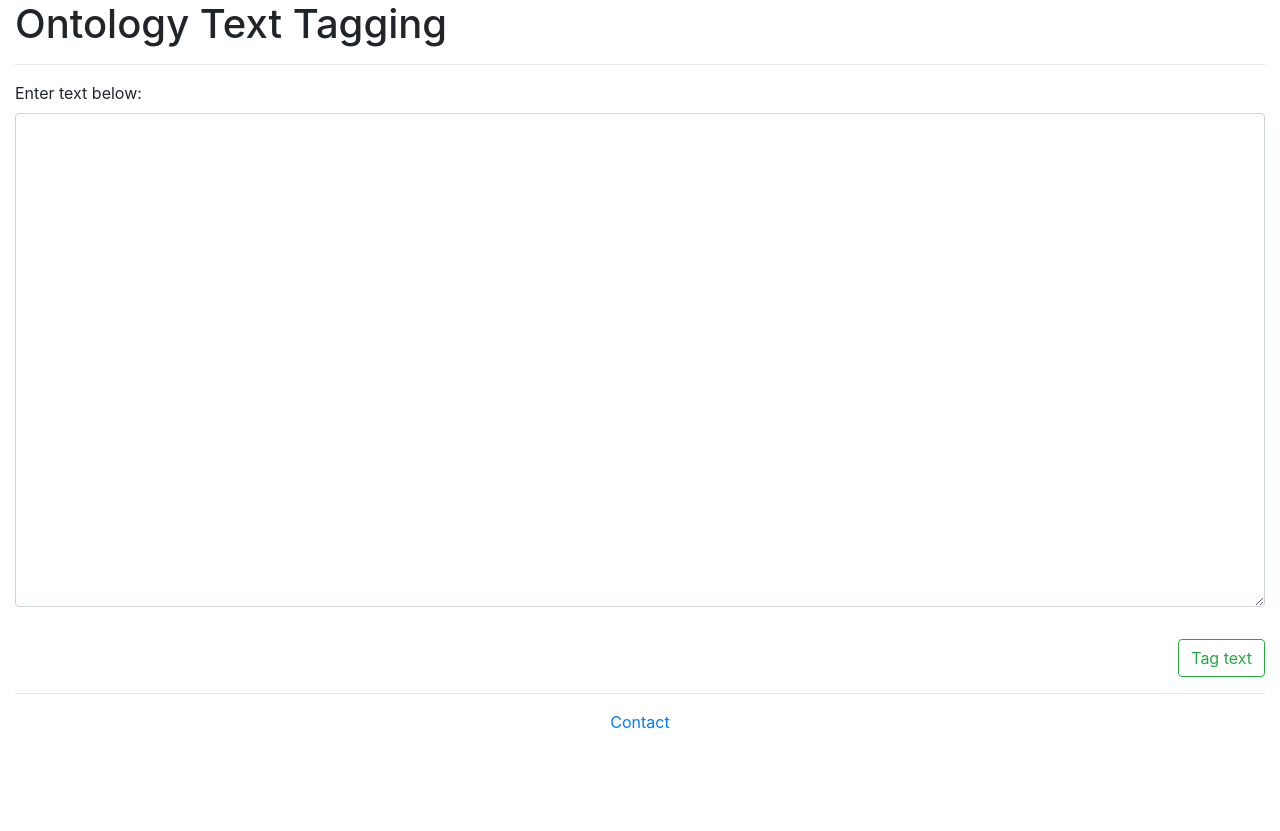
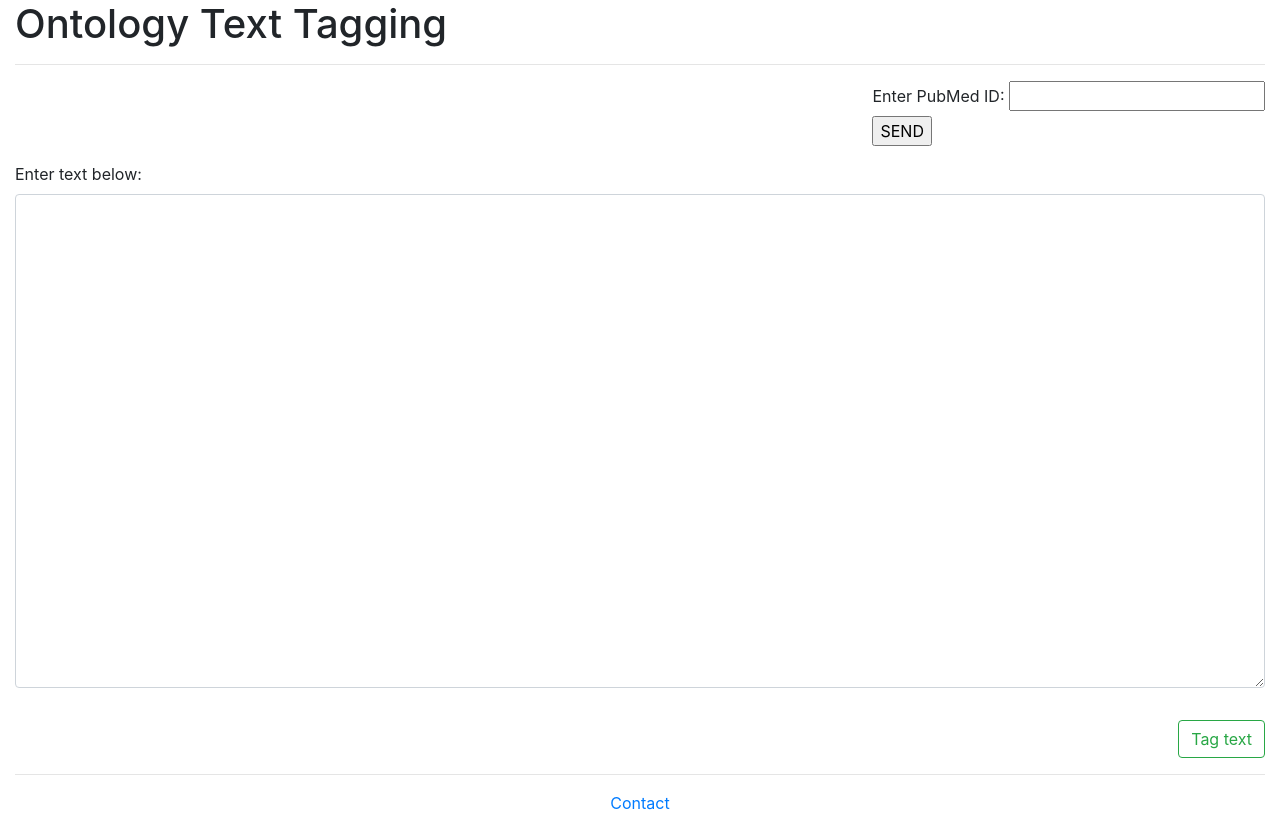
Before and after one commit to ontology-tools/onto-text-tag, a Flask app: page / in a window 1280 px wide. Before the commit the page ends 729 px from the top, so only its background shows below. Run offline with Flask 2, Linux system fonts and the light colour scheme; some libraries are stand-ins or nearby versions.

Commit message:
added form to enter pubmed ID retrieved form input on server
Signed-off-by: Tom <tomjuggler@gmail.com>

```diff
--- a/app.py
+++ b/app.py
@@ -1,4 +1,4 @@
- # Copyright 2018 Google LLC
+# Copyright 2018 Google LLC
 #
 # Licensed under the Apache License, Version 2.0 (the "License");
 # you may not use this file except in compliance with the License.
@@ -38,43 +38,58 @@ nlp.add_pipe(onto_extractor, after="ner")
 def home():
     return render_template('index.html')
 
+
+@app.route('/pubmed', methods=['POST'])
+def pubmed():
+    id = request.form.get('pubmed_id')
+    # id = request.get_json()
+    print(f"Pubmed id {id}")
+    if id:
+        print(f"Got it {id}")
+        return render_template('index.html')
+    else:
+        print(f"Got nothing")
+        return render_template('index.html')
+    #     text = id)
+    #    tag_results=tag_results)
+
+
 # Text tagging app
-@app.route('/tag', methods = ['POST'])
+
+@ app.route('/tag', methods=['POST'])
 def tag():
-    text = request.form['inputText']
+    text=request.form['inputText']
     print(f"Got input text {text}")
     # process the text
-    doc = nlp(text)
-    tag_results = []
+    doc=nlp(text)
+    tag_results=[]
     # get ontology IDs identified
     for token in doc:
         if token._.is_ontol_term:
-            #print(token._.ontol_id, token.text, token.idx)
-            term = onto_extractor.get_term(token._.ontol_id)
+            # print(token._.ontol_id, token.text, token.idx)
+            term=onto_extractor.get_term(token._.ontol_id)
             if term:
-                ontol_label = term.name
-                ontol_def = str(term.definition)
-                ontol_namespace = term.namespace
+                ontol_label=term.name
+                ontol_def=str(term.definition)
+                ontol_namespace=term.namespace
                 if ontol_namespace is None:
-                    ontol_namespace = term.id[0:term.id.index(":")]
+                    ontol_namespace=term.id[0:term.id.index(":")]
             else:
-                ontol_label = ""
-                ontol_def = ""
-                ontol_namespace = ""
-            tag_results.append({"ontol_id":token._.ontol_id,
-                                "span_text":token.text,
+                ontol_label=""
+                ontol_def=""
+                ontol_namespace=""
+            tag_results.append({"ontol_id": token._.ontol_id,
+                                "span_text": token.text,
                                 "ontol_label": ontol_label,
                                 "ontol_def": ontol_def,
                                 "ontol_namespace": ontol_namespace,
                                 "ontol_link": "http://addictovocab.org/"+token._.ontol_id,
-                                "match_index":token.idx})
+                                "match_index": token.idx})
     print(f"Got tag results {tag_results}")
 
     return render_template('index.html',
-                           text=text,
-                           tag_results=tag_results)
-
-
+                           text = text,
+                           tag_results = tag_results)
 
 
 if __name__ == "__main__":
--- a/templates/index.html
+++ b/templates/index.html
@@ -15,6 +15,20 @@
 </div>
 
 {% if not text %}
+<div class="row mb-3">
+  <div class="col-md-12">
+    <div class="float-right">
+      <!-- <button type=submit id=enter-pubmed-id class="btn btn-outline-danger"></i> Enter PubMed ID</button> -->
+      <form action="pubmed" method="post">
+        <label for="pubmed_id">Enter PubMed ID: </label>
+        <input type="text" id="pubmed_id" name="pubmed_id"><br>
+        <input type="submit" value="SEND">
+      </form>
+
+    </div>
+  </div>
+</div>
+
 <form id="submitText" action="{{ url_for('tag') }}" method="post">
   <div class="row mb-3">
     <div class="col-md-12">
@@ -36,6 +50,38 @@
   </div>
 </form>
 
+
+<script type="text/javascript">
+/*
+  //prompt for PubMed ID
+  $("#enter-pubmed-id").click(function () {
+    bootbox.prompt('Enter your PubMed ID', function (result) {
+      var request = new XMLHttpRequest();
+      request.onreadystatechange = function () {
+        if (request.readyState === 4) {
+          if (!request.status) {
+            alert("Problem communicating with server");
+          }
+          else if (request.status === 200) {
+            console.log(request.status);
+          }
+          else {
+
+          }
+        }
+      }
+        request.open('POST', '/pubmed', true);
+        // request.setRequestHeader('Content-type', 'application/x-www-form-urlencoded');
+        // request.setRequestHeader("Content-Type", "application/json;charset=UTF-8");
+        // request.send("hello");
+        request.send("pubmed_id" + result);
+        console.log("sent request? " + result);
+
+    });
+  });
+  */
+</script>
+
 {% elif text %}
 <div class="row mb-3">
   <div class="col-md-12">
@@ -54,7 +100,7 @@
 
   // enable popovers globally:
   $(function () {
-    $('[data-toggle="popover"]').popover({html: true});
+    $('[data-toggle="popover"]').popover({ html: true });
   })
 
   var results = {{ tag_results | safe}};
@@ -75,7 +121,7 @@
         $(".jQueryLink" + shortValue).css("color", invertColor(randomColor, true)); //inverse colour for text
         $(".jQueryLink" + shortValue).css("backgroundColor", randomColor); //different colours depending on className
         $(".jQueryLink" + shortValue).attr("data-toggle", "popover");
-        $(".jQueryLink" + shortValue).popover({ html: true, title: value.ontol_id + "<br><a href='" + value.ontol_link + "'target='_blank'>- Link to Addict Vocab reference -</a><br>", content: value.ontol_label + ": " + value.ontol_def, trigger: "manual", placement: "top"})
+        $(".jQueryLink" + shortValue).popover({ html: true, title: value.ontol_id + "<br><a href='" + value.ontol_link + "'target='_blank'>- Link to Addict Vocab reference -</a><br>", content: value.ontol_label + ": " + value.ontol_def, trigger: "manual", placement: "top" })
           .on("mouseenter", function () {
             var _this = this;
             $(this).popover("show");
@@ -130,6 +176,7 @@
     return (zeros + str).slice(-len);
   }
 
+
 </script>
 {% endif %}
 
```
